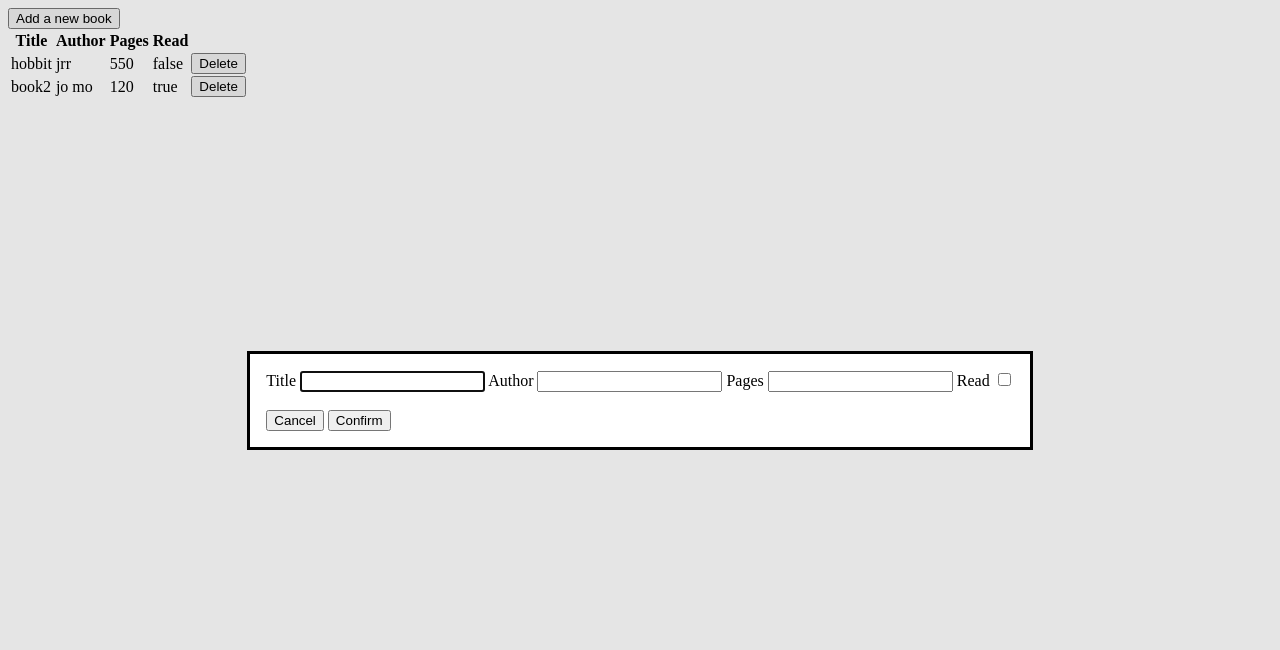
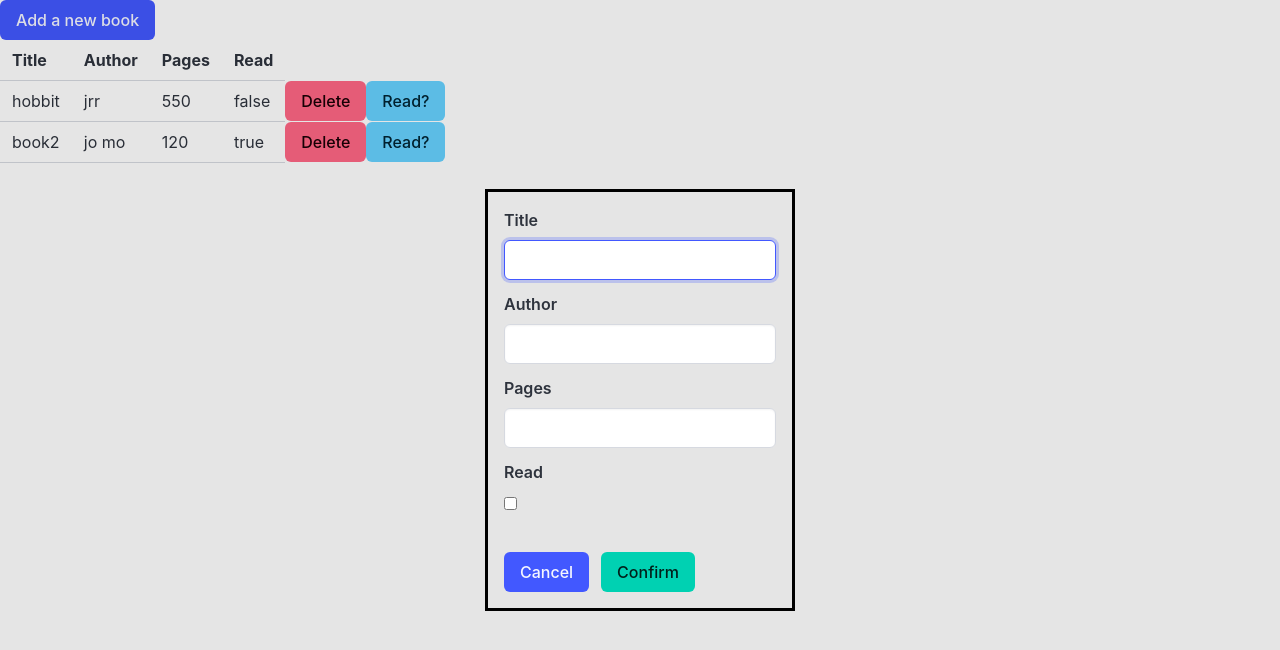
Before and after one commit to MclPio/library-js, a plain HTML site: page index.html in a window 1280 px wide. Both pictures are taken after a click on the button "Add a new book". Drawn offline with nearby package versions, Linux system fonts and the light colour scheme.

Commit message:
Add a read? button and bulma io styling

```diff
--- a/index.html
+++ b/index.html
@@ -8,19 +8,27 @@
 </head>
 <body id="body">
   <script src="script.js" defer></script>
-  <dialog id="favDialog">
+  <dialog id="favDialog" class="modal-background">
     <form>
-      <label for="title">Title</label>
-      <input type="text" id="title" name="title">
-      <label for="author">Author</label>
-      <input type="text" id="author" name="author">
-      <label for="pages">Pages</label>
-      <input type="number" id="pages" name="pages">
-      <label for="read">Read</label>
-      <input type="checkbox" id="read" name="read"><br/><br/>
-      <div>
-        <button value="cancel" formmethod="dialog">Cancel</button>
-        <button id="confirmBtn" value="default">Confirm</button>
+      <div class="field">
+        <label for="title" class="label">Title</label>
+        <div class="control"><input type="text" id="title" name="title" class="input"></div>
+      </div>
+      <div class="field">
+        <label for="author" class="label">Author</label>
+        <div class="control"><input type="text" id="author" name="author" class="input"></div>
+      </div>
+      <div class="field">
+        <label for="pages" class="label">Pages</label>
+        <div class="control"><input type="number" id="pages" name="pages" class="input"></div>
+      </div>
+      <div class="field">
+        <label for="read" class="label">Read</label>
+        <div class="control"><input type="checkbox" id="read" name="read" class="checkbox"><br/><br/></div>
+      </div>
+      <div class="buttons">
+        <button value="cancel" formmethod="dialog" class="button is-link">Cancel</button>
+        <div class="control"><button id="confirmBtn" value="default" class="button is-primary">Confirm</button></div>
       </div>
     </form>
   </dialog>
--- a/script.js
+++ b/script.js
@@ -15,6 +15,8 @@ function Book(title, author, pages, read) {
   }
 }
 
+// function to add on click event for each entry that calls toggleRead()
+
 function addBookToLibrary(book) {
   myLibrary.push(book)
 }
@@ -27,17 +29,20 @@ addBookToLibrary(test2);
 
 // Create table
 const table = document.createElement("table");
+table.className = "table"
 const body = document.getElementById("body");
 body.appendChild(table);
 
 function addTableHeader() {
   // Create the row
   const tr = document.createElement("tr");
+  tr.className = "tr"
   table.appendChild(tr);
 
   // Add the row data
   for (let i = 0; i < arguments.length; i++) {
     const th = document.createElement("th");
+    th.className = "thead"
     const data = document.createTextNode(arguments[i]);
     th.appendChild(data)
     tr.appendChild(th);
@@ -47,6 +52,7 @@ function addTableHeader() {
 function addTableData() {
   // Create the row
   const tr = document.createElement("tr");
+  tr.className = "tr"
   table.appendChild(tr);
 
   // Add the row data
@@ -57,6 +63,7 @@ function addTableData() {
       continue
     }
     const td = document.createElement("td");
+    td.className = "td"
     const data = document.createTextNode(arguments[i]);
     td.appendChild(data)
     tr.appendChild(td);
@@ -77,11 +84,17 @@ function libraryToTable() {
     // make a delete button
     const deleteButton = document.createElement("button");
     deleteButton.setAttribute("data-id", i);
-    deleteButton.className = "deleteBook";
+    deleteButton.className = "deleteBook button is-danger";
     deleteButton.innerText = "Delete";
 
+    // make a read button
+    const readButton = document.createElement("button");
+    readButton.setAttribute("data-id", i);
+    readButton.className = "readBook button is-info";
+    readButton.innerText = "Read?"
+
     // insert delete button into dom
-    addTableData(title, author, pages, read, deleteButton);
+    addTableData(title, author, pages, read, deleteButton, readButton);
   }
 }
 
@@ -96,11 +109,13 @@ function refreshTable() {
   addTableHeader("Title", "Author", "Pages", "Read");
   libraryToTable();
   attachDeleteEventListeners();
+  attachReadEventListeners();
 }
 
 libraryToTable();
 // dialog
 const showButton = document.getElementById("showDialog");
+showButton.className = "button is-link"
 const favDialog = document.getElementById("favDialog");
 const outputBox = document.querySelector("output");
 const confirmBtn = favDialog.querySelector("#confirmBtn");
@@ -126,7 +141,7 @@ confirmBtn.addEventListener("click", (event) => {
 
 // click event for delete button
 function attachDeleteEventListeners() {
-  let deleteButtons = document.querySelectorAll('.deleteBook')
+  let deleteButtons = document.querySelectorAll('.deleteBook');
 
   for (i of deleteButtons) {
     i.addEventListener('click', function() {
@@ -136,4 +151,17 @@ function attachDeleteEventListeners() {
   }
 }
 
+// click event for read? button
+function attachReadEventListeners() {
+  let readButtons = document.querySelectorAll('.readBook');
+
+  for (i of readButtons) {
+    i.addEventListener('click', function() {
+      myLibrary[this.dataset.id].toggleRead();
+      refreshTable();
+    })
+  }
+}
+
 attachDeleteEventListeners();
+attachReadEventListeners();
--- a/style.css
+++ b/style.css
@@ -0,0 +1 @@
+@import "https://cdn.jsdelivr.net/npm/bulma@1.0.0/css/bulma.min.css";
```
